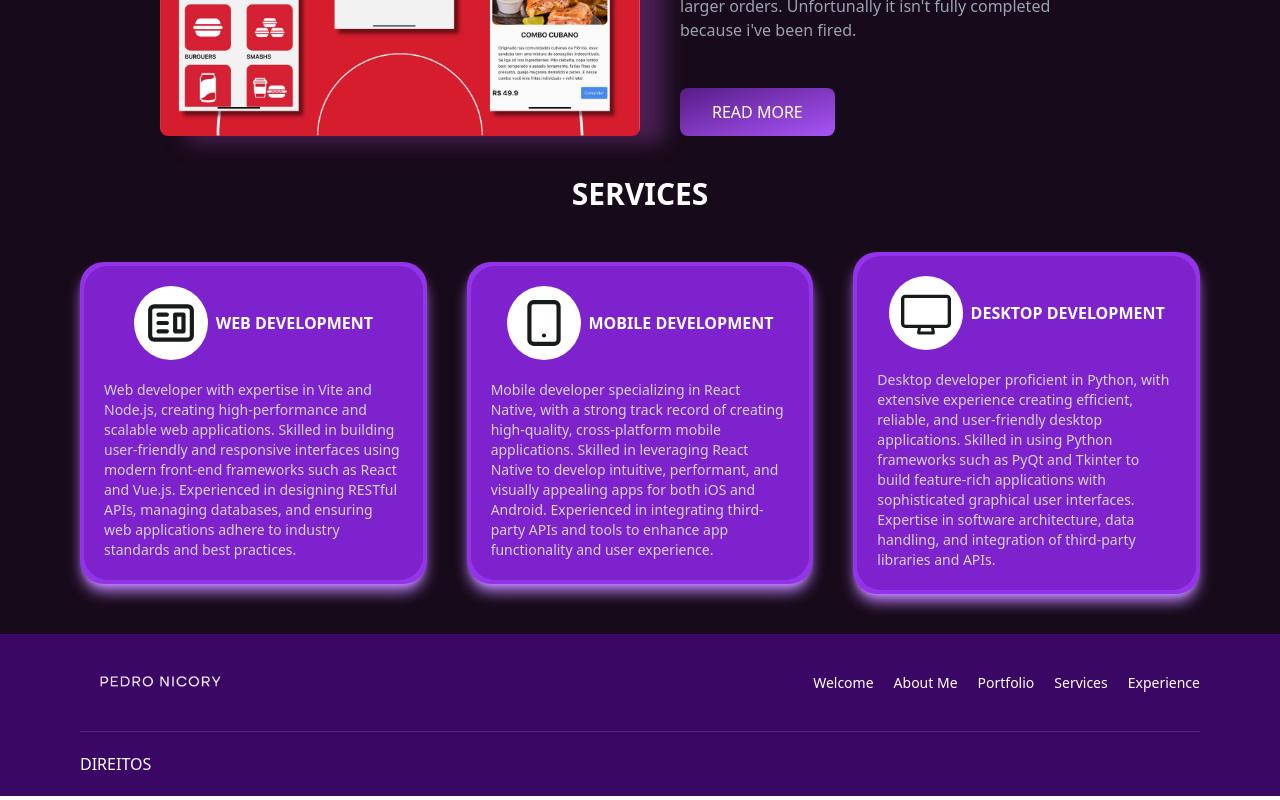
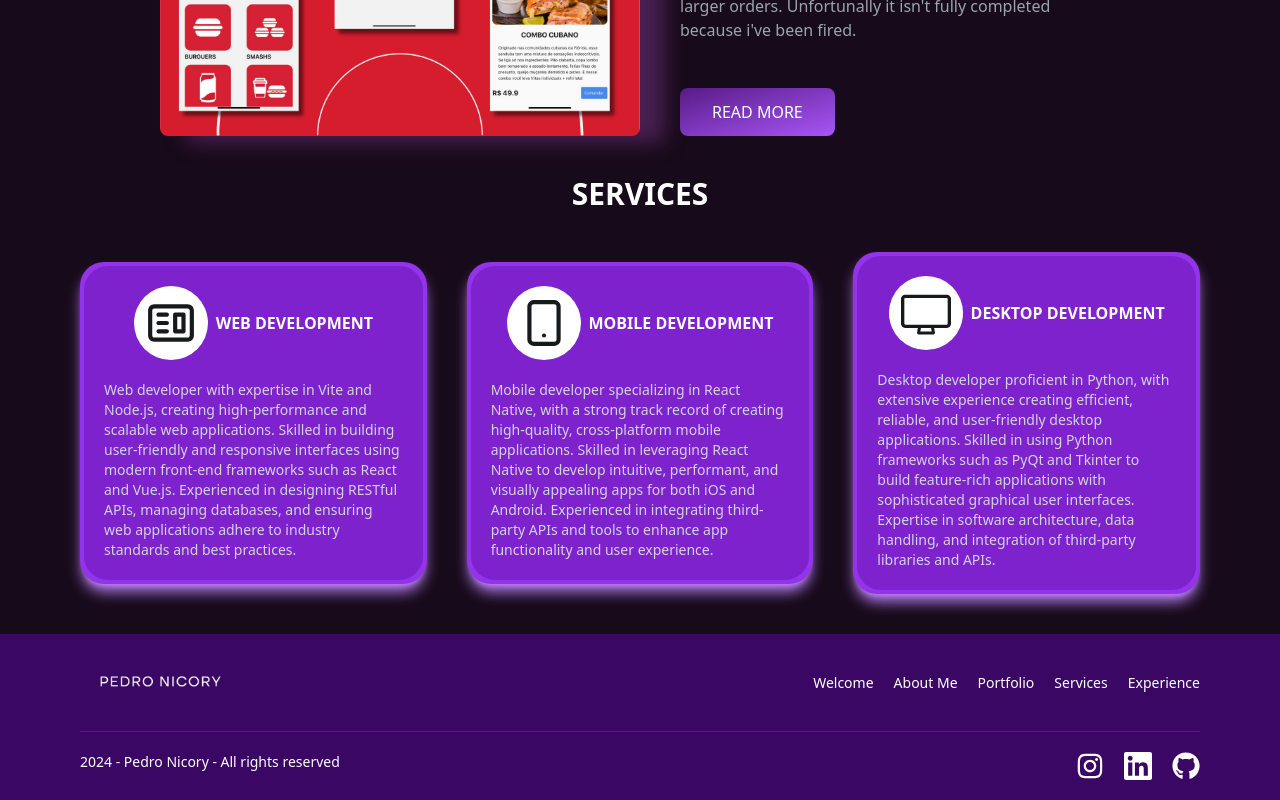
Before and after one commit to nicoryy/nicoryy.github.io, a React (Vite) app: page / in a window 1280 px wide. Shown: the part 2984-3784 px from the top of the page. Built offline with nearby package versions, Linux system fonts and the light colour scheme.

Commit message:
Footer Finished

```diff
--- a/src/App.jsx
+++ b/src/App.jsx
@@ -16,7 +16,7 @@ function App() {
   };
   return (
     <>
-      <section className="bg-[#170a1a] sm:px-20 max-xs:px-5">
+      <section className="bg-[#170a1a] sm:px-20 max-xs:px-5  selection:bg-pink-500 selection:text-red-300">
         <Nav />
 
         <main className="text-white">
--- a/src/components/Footer.jsx
+++ b/src/components/Footer.jsx
@@ -1,12 +1,16 @@
 import React from "react";
 import logo from "../../assets/w-name.png";
 
+import { FaInstagram } from "react-icons/fa";
+import { FaGithub } from "react-icons/fa";
+import { SiLinkedin } from "react-icons/si";
+
 const Footer = () => {
   return (
-    <footer className="text-white -mx-20 bg-purple-950 px-20 py-5">
+    <footer className="text-white text-sm -mx-20 bg-purple-950 px-20 py-5">
       <section className="flex justify-between items-center">
         <img className="w-40" src={logo} alt="logo" />
-        <ul className="flex gap-5 text-sm">
+        <ul className="flex gap-5 ">
             <li>
               <a href="#Welcome">Welcome</a>
             </li>
@@ -25,8 +29,19 @@ const Footer = () => {
         </ul>
       </section>
       <hr className="border-purple-900 my-5" />
-      <section>
-        <p>DIREITOS</p>
+      <section className="flex justify-between">
+        <p className="">2024 - Pedro Nicory - All rights reserved</p>
+        <ul className="flex gap-5">
+            <li>
+                <a target="blank" href="https://instagram.com/pedr_ncry"><FaInstagram className="size-7"/></a>
+            </li>
+            <li>
+                <a target="blank" href="https://linkedin.com/in/nicoryy"><SiLinkedin className="size-7"/></a>
+            </li>
+            <li>
+                <a target="blank" href="https://github.com/nicoryy"><FaGithub className="size-7"/></a>
+            </li>
+        </ul>
       </section>
     </footer>
   );
```
